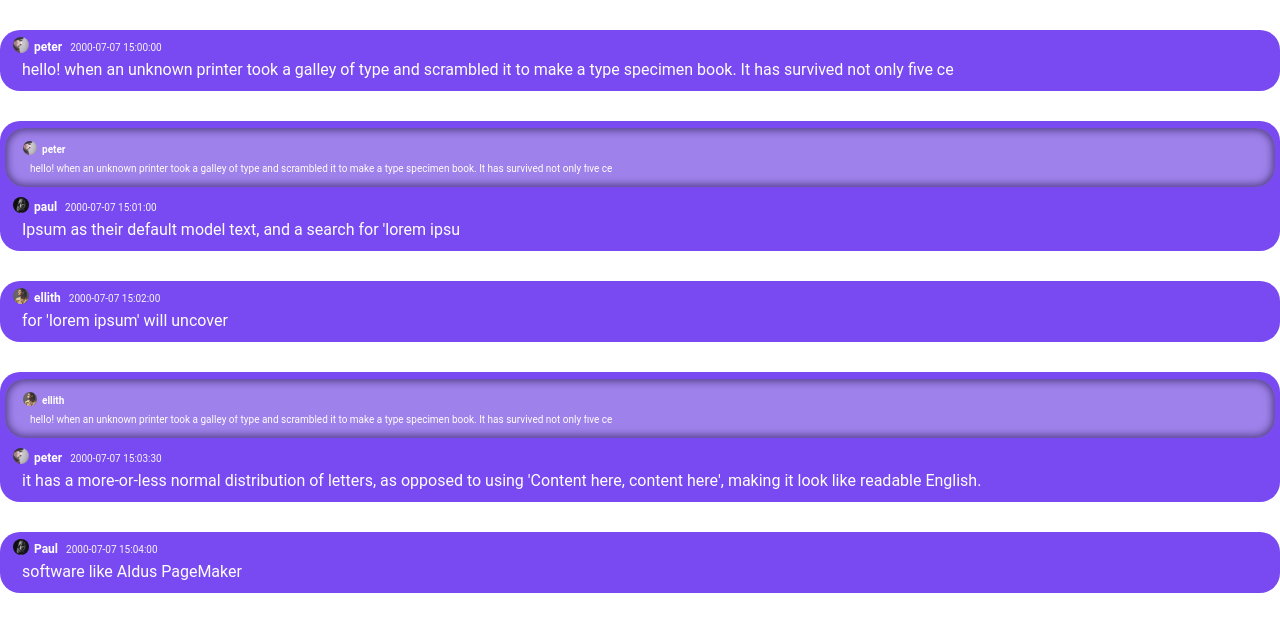
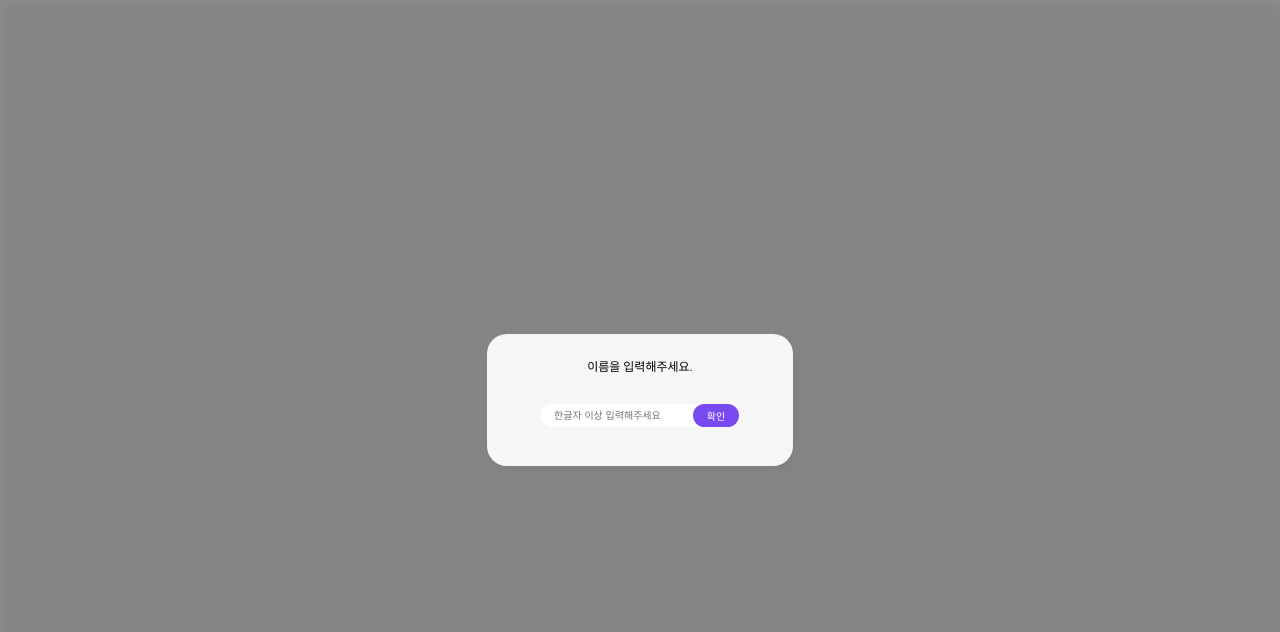
Before and after one commit to rachel490/week2-2, a React (Create React App) app: page / in a window 1280 px wide. Shown: the top 632 px of the page. Built offline with nearby package versions, Linux system fonts and the light colour scheme; the HTML template or start-up script is replaced by a standard one.

Commit message:
Feat: 이름입력시 서비스 이용가능하게 하기
Refactor: Styled 네이밍 변경

Fix: addNewMessage오류 수정

```diff
--- a/src/App.tsx
+++ b/src/App.tsx
@@ -1,11 +1,24 @@
-import ChatList from 'components/ChatList';
-import { mockData } from 'components/ChatList/mockData';
 import React from 'react';
+import InputName from 'components/InputName';
+import { useSelector } from 'react-redux';
+import { RootState } from 'store/store';
+import ModalPortal from './components/shared/ModalPortal';
+import Modal from './components/shared/Modal';
 
 function App() {
+  const { isLoggedIn } = useSelector(
+    (state: RootState) => state.messenger.currentUser,
+  );
+
   return (
     <div>
-      <ChatList messages={mockData} />
+      {!isLoggedIn && (
+        <ModalPortal>
+          <Modal>
+            <InputName />
+          </Modal>
+        </ModalPortal>
+      )}
     </div>
   );
 }
--- a/src/components/InputName/index.tsx
+++ b/src/components/InputName/index.tsx
@@ -1,7 +1,7 @@
 import React, { useState } from 'react';
 import { useDispatch } from 'react-redux';
 import { addCurrentUser } from 'store/messenger';
-import * as Styled from './styled';
+import * as S from './styled';
 
 function InputName() {
   const [inputValue, setInputValue] = useState('');
@@ -18,17 +18,17 @@ function InputName() {
   };
 
   return (
-    <Styled.InputNameContainer>
-      <Styled.ExplainText>이름을 입력해주세요.</Styled.ExplainText>
-      <Styled.NameInputForm onSubmit={handleSubmit}>
-        <Styled.NameInput
+    <S.InputNameContainer>
+      <S.ExplainText>이름을 입력해주세요.</S.ExplainText>
+      <S.NameInputForm onSubmit={handleSubmit}>
+        <S.NameInput
           value={inputValue}
           placeholder="한글자 이상 입력해주세요"
           onChange={handleChange}
         />
-        <Styled.Button onClick={handleSubmit}>확인</Styled.Button>
-      </Styled.NameInputForm>
-    </Styled.InputNameContainer>
+        <S.Button onClick={handleSubmit}>확인</S.Button>
+      </S.NameInputForm>
+    </S.InputNameContainer>
   );
 }
 export default InputName;
--- a/src/components/shared/Modal/index.tsx
+++ b/src/components/shared/Modal/index.tsx
@@ -8,7 +8,7 @@ function Modal({ children, onClose }: ModalProps) {
     <Styled.Background onClick={onClose}>
       <Styled.ModalContainer>
         <Styled.CloseButton>
-          <IoMdClose onClick={onClose} />
+          {onClose && <IoMdClose onClick={onClose} />}
         </Styled.CloseButton>
         {children}
       </Styled.ModalContainer>
--- a/src/components/shared/Modal/types.ts
+++ b/src/components/shared/Modal/types.ts
@@ -1,4 +1,4 @@
 export interface ModalProps {
   children: React.ReactNode;
-  onClose: () => void;
+  onClose?: () => void;
 }
--- a/src/store/messenger.ts
+++ b/src/store/messenger.ts
@@ -45,7 +45,6 @@ export const messengerSlice = createSlice({
   reducers: {
     // 메시지 입력
     addNewMessage: (state, action: PayloadAction<string>) => {
-      if (!state.currentMessage) {
       const newMessage = {
         id: Date.now(),
         date: new Date().toString(),
@@ -53,8 +52,6 @@ export const messengerSlice = createSlice({
         content: action.payload,
       } as Message;
       state.messages = [...state.messages, newMessage]; // 원래로직
-        return state;
-      }
     },
     // 메시지 삭제
     removeMessage: (state, action: PayloadAction<number>) => {
```
Lines whose indentation alone changed are shown as unchanged.
